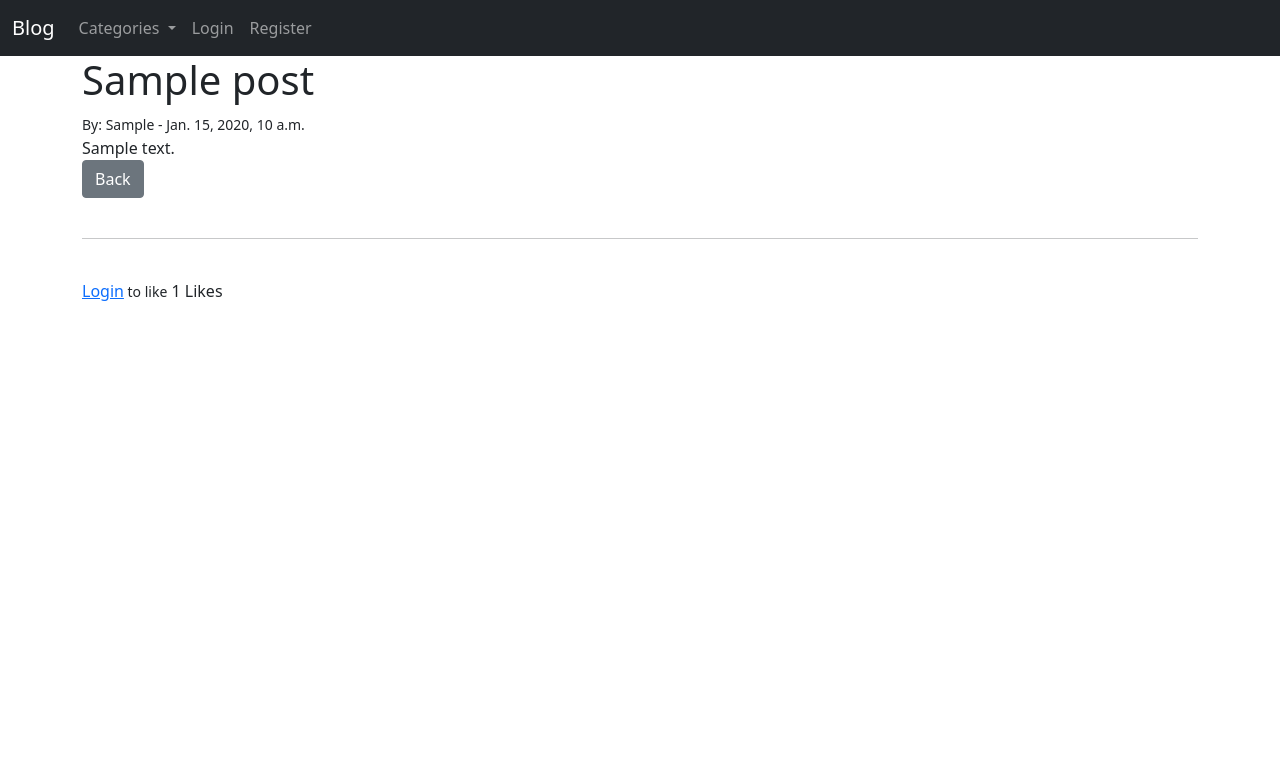
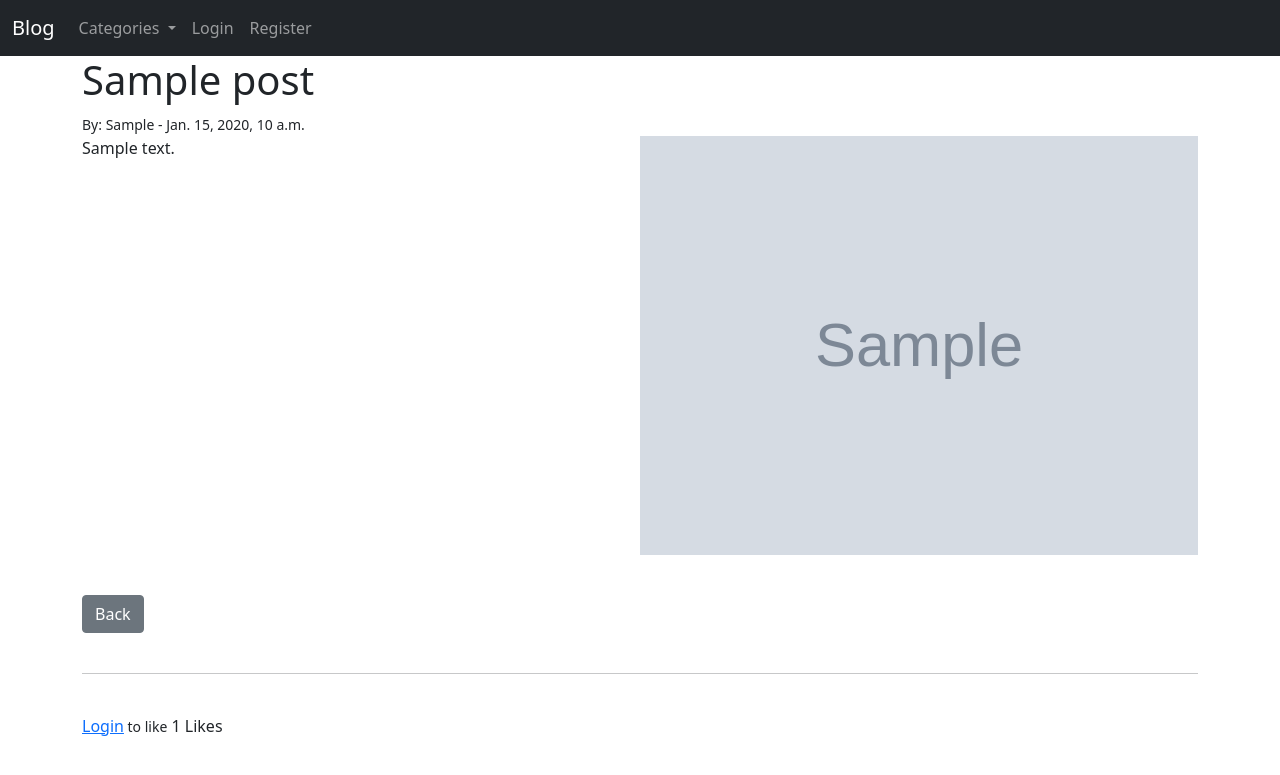
Before and after one commit to joyfuljonathan/djangoApp, a Django app: template ablog/theblog/templates/article_details.html in a window 1280 px wide. Shown: the top 775 px of the page. Run offline with Django 3.2, Linux system fonts and the light colour scheme; the template is opened without the code that fills it: most values are stand-ins (such as "Sample title", 1, 10 or a date in 2020); grey boxes marked "Sample" are stand-in pictures.

Commit message:
added the image tag and some bootstrap styling

```diff
--- a/ablog/theblog/templates/article_details.html
+++ b/ablog/theblog/templates/article_details.html
@@ -17,7 +17,11 @@
         By: {{post.author.first_name}} -
         {{ post.publication_date }}
     </small><br>
+    <div class="clearfix">
+    <img src="{{ post.header_image.url}}" class="col-md-6 float-md-end mb-3 ms-md-3" alt="">
     {{post.body |safe }}
+</div>
+
     <br>
     {% if user.is_authenticated%}
         {% if user.id == post.author.id%}
```
